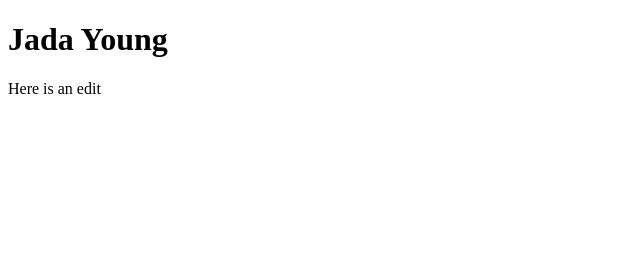
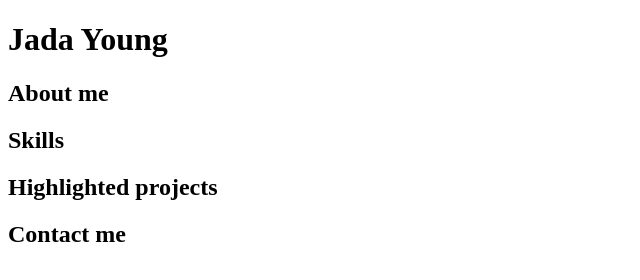
Before and after one commit to CSEJaday/CSEJaday, a plain HTML site: page index.html in a window 1280 px wide. Shown: the whole page, without its empty margins (0-640 px from the left). Drawn offline with Linux system fonts and the light colour scheme.

Commit message:
Add files via upload

```diff
--- a/index.html
+++ b/index.html
@@ -2,9 +2,21 @@
  <html>
    <head>
      <title>CSCE 190: Jada Young</title>
+     <link rel="stylesheet" href="styles.css"/>
    </head>
    <body>
      <h1>Jada Young</h1>
-      <p>Here is an edit</p>
+
+     <h2>About me</h2>
+     <div class="about"></div>
+
+     <h2>Skills</h2>
+     <div class="skills"></div>
+
+     <h2>Highlighted projects</h2>
+     <div class="projects"></div>
+
+     <h2>Contact me</h2>
+     <div class="contact"></div>
    </body>
  </html>
```
Lines whose indentation alone changed are shown as unchanged.
